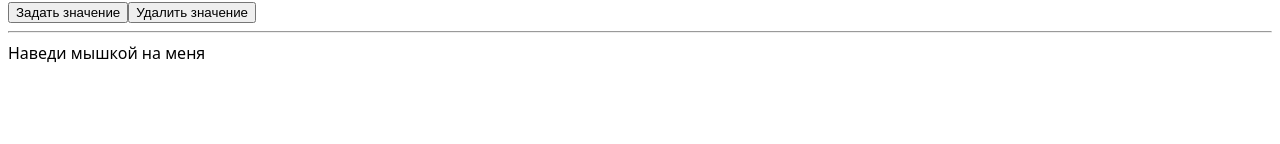
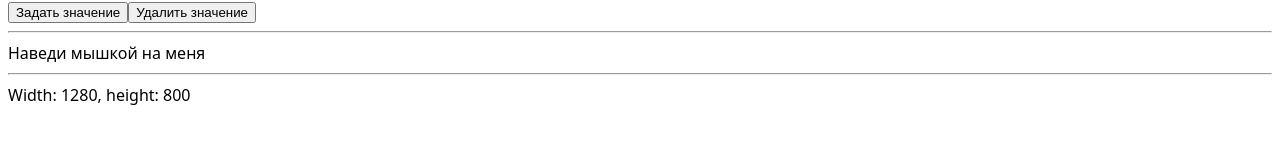
Before and after one commit to hedgehok/ru-react, a React (Vite) app: page / in a window 1280 px wide. Shown: the part 206-350 px from the top of the page. Built offline with nearby package versions, Linux system fonts and the light colour scheme; no server answers.

Commit message:
react useViewportSize

```diff
--- a/src/App.jsx
+++ b/src/App.jsx
@@ -1,6 +1,7 @@
 import { useFetch } from "./hooks/useFetch";
 import { useLocalStorage } from "./hooks/useLocalStorage";
 import { useHover } from "./hooks/useHover";
+import { useViewportSize } from "./hooks/useViewportSize";
 import "./App.css";
 
 function App() {
@@ -9,6 +10,7 @@ function App() {
   );
   const [value, { setItem, removeItem }] = useLocalStorage("some-key");
   const { hovered, ref } = useHover();
+  const { width, height } = useViewportSize();
 
   return (
     <>
@@ -57,6 +59,12 @@ function App() {
       <div ref={ref}>
       {hovered ? 'На меня навели мышку' : 'Наведи мышкой на меня'}
     </div>
+
+    <hr />
+
+    <div>
+    Width: {width}, height: {height}
+    </div>
     </>
   );
 }
--- /dev/null
+++ b/src/hooks/useViewportSize.js
@@ -0,0 +1,20 @@
+import { useState, useEffect } from 'react';
+import { useWindowEvent } from './useWindowEvent';
+
+export function useViewportSize() {
+  const [size, setSize] = useState({
+    width: typeof window !== 'undefined' ? window.innerWidth : 0,
+    height: typeof window !== 'undefined' ? window.innerHeight : 0,
+  });
+
+  const updateSize = () => {
+    setSize({
+      width: window.innerWidth,
+      height: window.innerHeight,
+    });
+  };
+
+  useWindowEvent('resize', updateSize);
+
+  return size;
+}
--- /dev/null
+++ b/src/hooks/useWindowEvent.js
@@ -0,0 +1,10 @@
+import { useEffect } from 'react';
+
+export function useWindowEvent(type, listener, options) {
+  useEffect(() => {
+    if (typeof window !== 'undefined') {
+      window.addEventListener(type, listener, options);
+      return () => window.removeEventListener(type, listener, options);
+    }
+  }, [type, listener]);
+}
```
